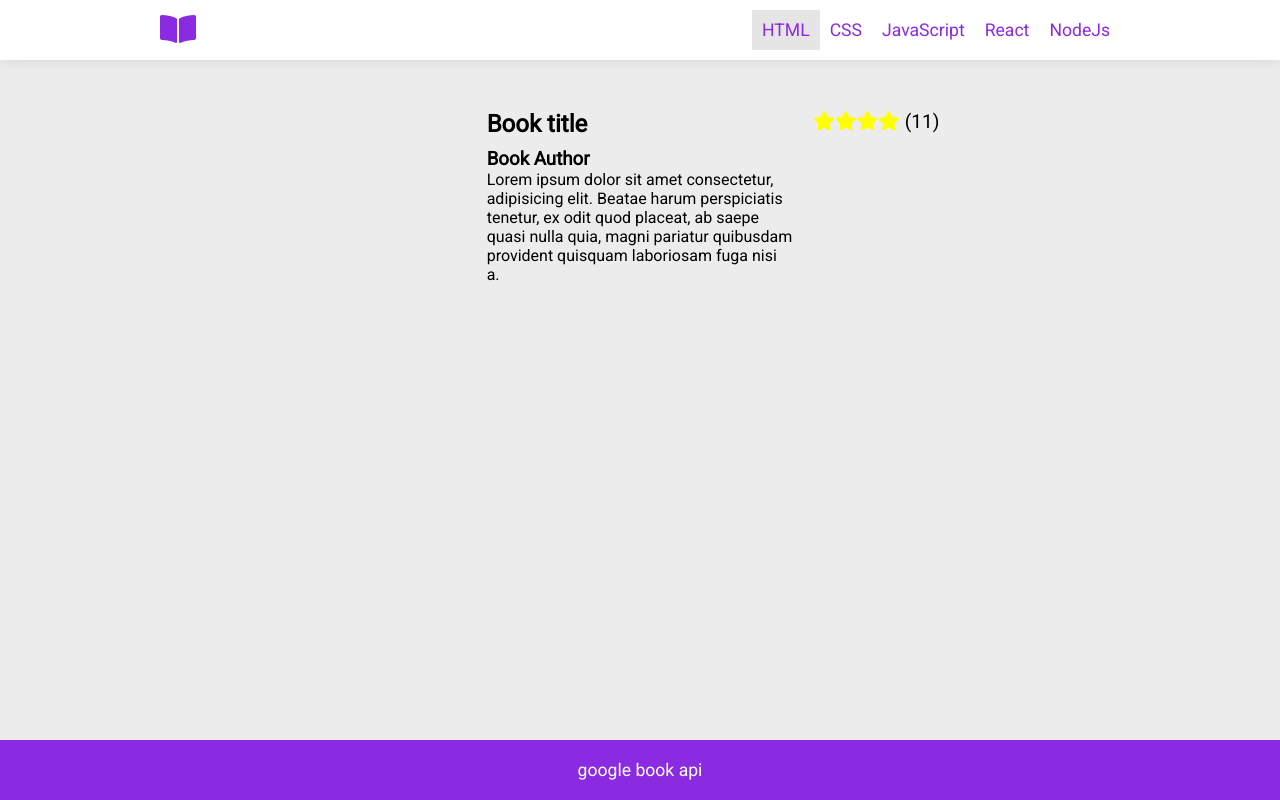
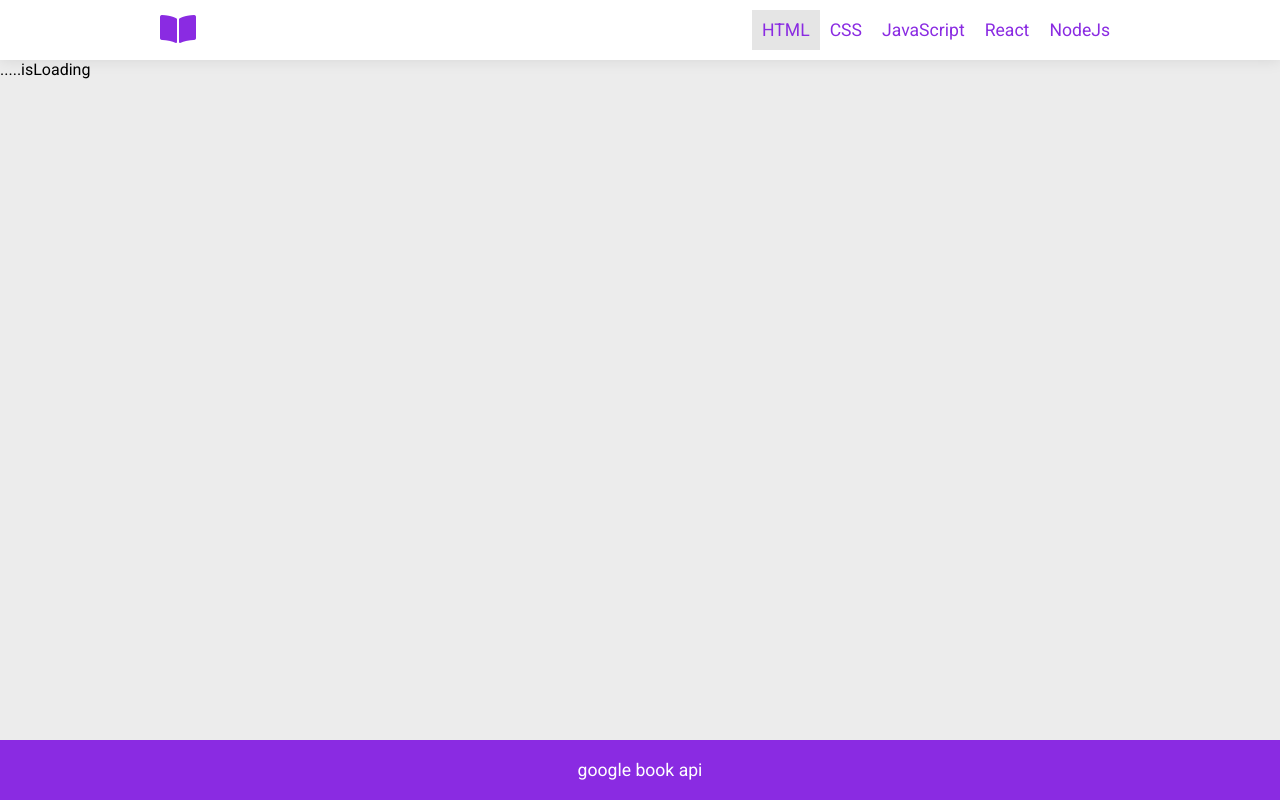
Before and after one commit to mistunori-morita/book-api-app, a React (Create React App) app: page /book/1 in a window 1280 px wide. Built offline with nearby package versions, Linux system fonts and the light colour scheme.

Commit message:
Fix App route, Fix BookDetail Component

```diff
--- a/src/App.js
+++ b/src/App.js
@@ -13,7 +13,10 @@ class App extends Component {
           <Route path="/books/category/:categoryName" exact render={(props) => {
             return <BooksSectionPage categoryName={props.match.params.categoryName} />}
             }/>
-          <Route path="/book/:bookId" component={BookDetailPage}/>
+          <Route path="/book/:bookId" render={(props) => {
+            let {bookId} = props.match.params
+            return <BookDetailPage bookId={bookId}/>
+          }}/>
           <Route component={PageNotFound}/>
         </Switch>
       </BrowserRouter>
--- a/src/pages/book-detail.js
+++ b/src/pages/book-detail.js
@@ -1,16 +1,30 @@
-import React from 'react'
+import React, {Component} from 'react'
 import Header from '../components/header/header'
 import Footer from '../components/footer/footer'
 import BookDetail from '../components/books-detail/book-detail';
 
-const BookDetailPage = () => {
+class BookDetailPage extends Component {
+  constructor(props){
+    super(props)
+    this.state = {
+      book: {},
+      isLoading: true,
+    }
+  }
+  render(){
     return (
       <div className="has-fixed-footer">
         <Header />
-        <BookDetail/>
+        {this.state.isLoading
+          ?
+          <p>.....isLoading</p>
+          :
+          <BookDetail book={this.state.book}/>
+        }
           <Footer />
       </div>
     )
   }
+}
 
 export default BookDetailPage
```
Lines whose indentation alone changed are shown as unchanged.
